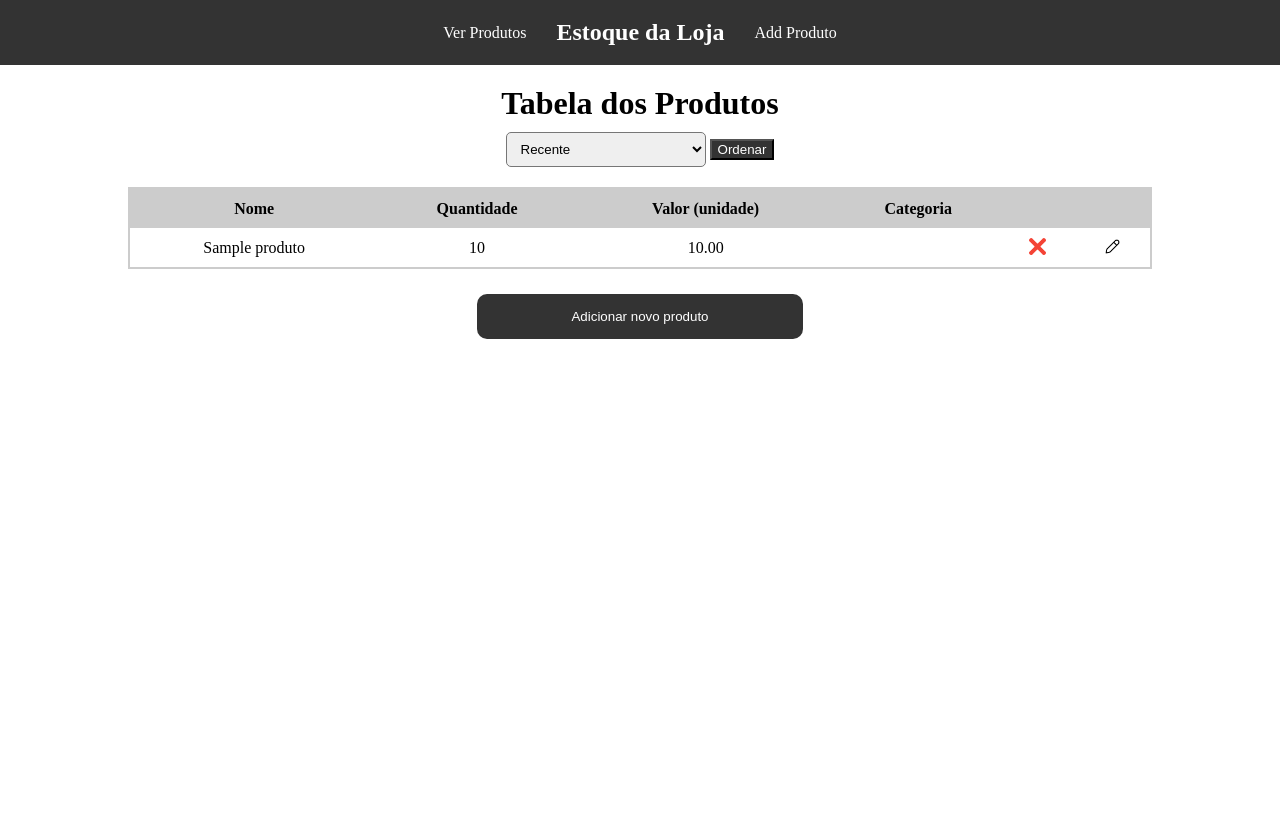
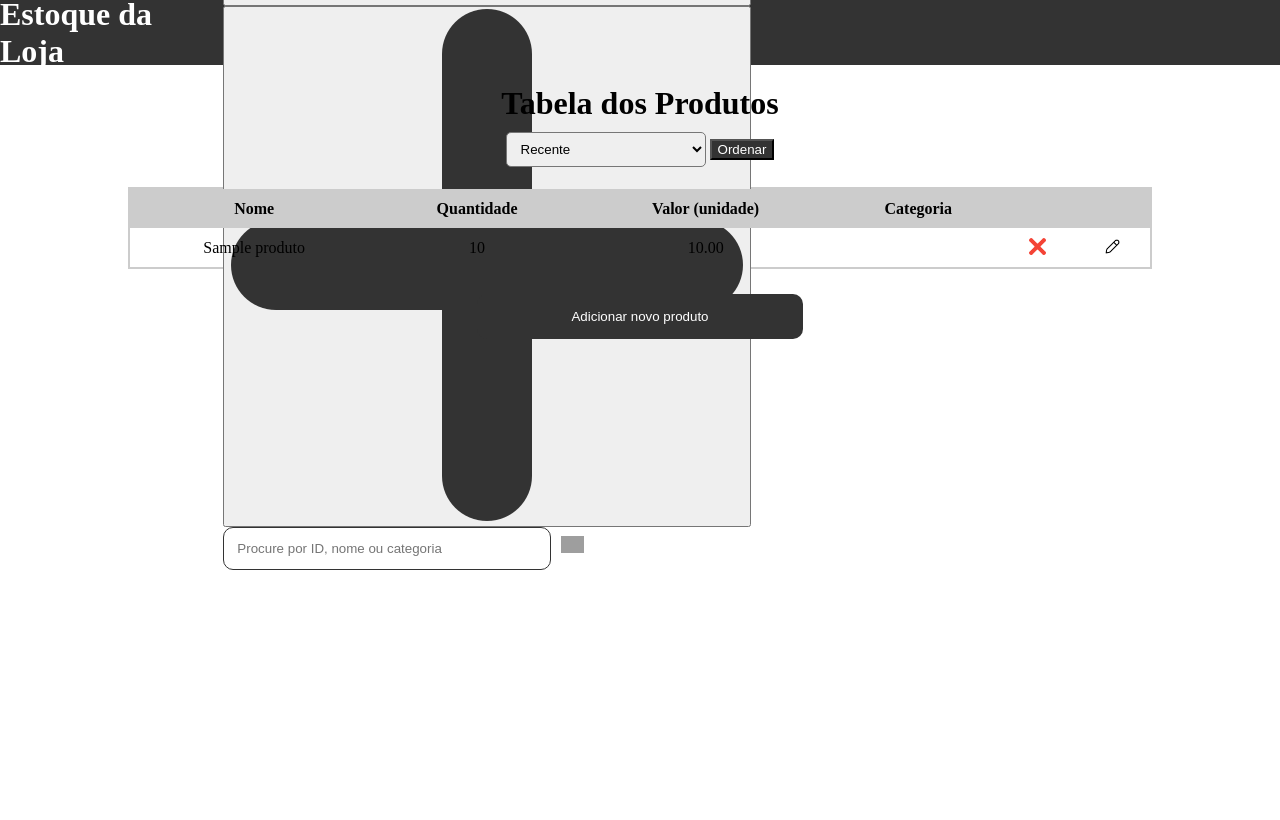
Before and after one commit to lnr273/estoque-da-loja, a Flask app: page / in a window 1280 px wide. Shown: the top 820 px of the page. Run offline with Flask 3, Linux system fonts and the light colour scheme; tables that the repository leaves empty hold one stand-in row (values such as "Sample post"); grey boxes are pictures that could not be loaded.

Commit message:
refact(html): header refatorado

```diff
--- a/templates/layout.html
+++ b/templates/layout.html
@@ -5,7 +5,6 @@
     <meta name="viewport" content="width=device-width, initial-scale=1.0">
     <link rel="stylesheet" href="static/index.css">
     <link rel="stylesheet" href="static/home.css">
-    <link rel="stylesheet" href="static/add.css">
     <title>
         {% block title %}
 
@@ -14,14 +13,28 @@
 </head>
 <body>
     <header class="header">
-        <h4>
-            <a class="links" href="/">Ver Produtos</a>
-        </h4>
-        <h2>Estoque da Loja</h2>
-        <h4>
-            <a class="links" href="/add">Add Produto</a>
-        </h4>
+        <h1 class="headerTitle">Estoque da Loja</h1>
+
+        <section class="header2">
+            <a class="iconHeader" href="/">
+                <button>
+                    <img src="/static/images/home.png" alt="icone de casa indicando a página principal">
+                </button>
+            </a>
+            <a class="iconHeader" href="/add">
+                <button>
+                    <img src="/static/images/plus.png" alt="icone de + indicando a página de inserção de produto">
+                </button>
+            </a>
+            <form class="wrapper" action="/search">
+                <input type="text" class="searchInput input" name="q" placeholder="Procure por ID, nome ou categoria" required>
+                <button type="submit" class="icon">
+                    <img src="static/images/search.png" alt="icone de lupa para pesquisar">
+                </button>
+            </form>
+        </section>
     </header>
+
     {% with messages = get_flashed_messages() %}
         {% if messages %}
         <ul class="flashes">
@@ -31,6 +44,7 @@
         </ul>
         {% endif %}
     {% endwith %}
+
     <main class="main">
         {% block main %}
 
```
